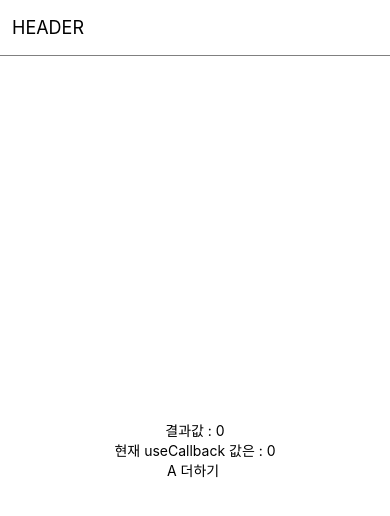
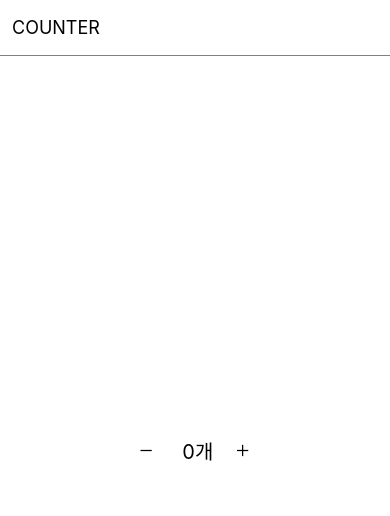
Before and after one commit to s2s2hyun/react_native_Study, a React Native app: screen /ScreenA in a window 390 px wide. Shown: the top 516 px of the page. Built offline with nearby package versions, Linux system fonts and the light colour scheme.

Commit message:
add native redux study

```diff
--- a/App.js
+++ b/App.js
@@ -14,6 +14,9 @@ import { HeaderWithoutComponent } from "./src/reactnavigation/HeaderWithoutCompo
 import { Header } from "./src/reactnavigation/Header/Header";
 import { HookTestComponent } from "./src/commonComponents/useHook/HookTestComponent";
 import { useState, useCallback } from "react";
+import { CounterScreen } from "./src/commonComponents/redux/screens/CounterScreen";
+import { Provider } from "react-redux";
+import store from "./src/commonComponents/redux/store/store";
 
 export default function App() {
   const [a, setA] = useState(0);
@@ -25,24 +28,9 @@ export default function App() {
 
   return (
     <SafeAreaProvider>
-      <View style={styles.container}>
-        <Header>
-          <Header.Title title="HEADER"></Header.Title>
-        </Header>
-        <View
-          style={{ alignItems: "center", justifyContent: "center", flex: 1 }}>
-          <HookTestComponent a={a} b={b} />
-
-          <Typography>현재 useCallback 값은 : {doSum()}</Typography>
-
-          <Button
-            onPress={() => {
-              console.log("press"), setA(a + 1);
-            }}>
-            <Typography>A 더하기 </Typography>
-          </Button>
-        </View>
-      </View>
+      <Provider store={store}>
+        <CounterScreen />
+      </Provider>
     </SafeAreaProvider>
   );
 }
--- a/package.json
+++ b/package.json
@@ -28,7 +28,10 @@
     "react-native-iphone-x-helper": "^1.3.1",
     "react-native-modal-datetime-picker": "^17.1.0",
     "react-native-safe-area-context": "4.6.3",
-    "react-native-screens": "~3.22.0"
+    "react-native-screens": "~3.22.0",
+    "react-redux": "^8.1.3",
+    "redux": "^4.2.1",
+    "redux-logger": "^3.0.6"
   },
   "devDependencies": {
     "@babel/core": "^7.20.0"
--- /dev/null
+++ b/src/commonComponents/redux/actions/counter.js
@@ -0,0 +1,15 @@
+export const ADD_COUNT = "ADD_COUNT";
+
+export const DELETE_COUNT = "DELETE_COUNT";
+
+export const addCount = () => {
+  return {
+    type: ADD_COUNT,
+  };
+};
+
+export const deleteCount = () => {
+  return {
+    type: DELETE_COUNT,
+  };
+};
--- /dev/null
+++ b/src/commonComponents/redux/reducer/count.js
@@ -0,0 +1,24 @@
+import { ADD_COUNT, DELETE_COUNT } from "../actions/counter";
+
+export const initialState = {
+  count: 0,
+};
+
+export const countReducer = (state = initialState, action) => {
+  switch (action.type) {
+    case ADD_COUNT:
+      return {
+        ...state,
+        count: state.count + 1,
+      };
+    case DELETE_COUNT:
+      return {
+        ...state,
+        count: state.count - 1,
+      };
+  }
+
+  return {
+    ...state,
+  };
+};
--- /dev/null
+++ b/src/commonComponents/redux/screens/CounterScreen.js
@@ -0,0 +1,64 @@
+import React, { useCallback, useState } from "react";
+import { View } from "react-native";
+import { Header } from "../../../reactnavigation/Header/Header";
+import { Button } from "../../Button";
+import { Icon } from "../../Icons";
+import { Spacer } from "../../Spacer";
+import { Typography } from "../../Typography";
+import { useDispatch, useSelector } from "react-redux";
+import { addCount, deleteCount } from "../actions/counter";
+
+export const CounterScreen = (props) => {
+  //   const [value, setValue] = useState(0);
+
+  const dispatch = useDispatch();
+
+  const value = useSelector((state) => state.count.count);
+
+  const onPressMinus = useCallback(() => {
+    // setValue((value) => value - 1);
+    dispatch(deleteCount());
+  }, []);
+
+  const onPressPlus = useCallback(() => {
+    // setValue((value) => value + 1);
+    dispatch(addCount());
+  }, []);
+
+  return (
+    <View style={{ flex: 1 }}>
+      <Header>
+        <Header.Title title="COUNTER"></Header.Title>
+      </Header>
+      <View
+        style={{
+          flex: 1,
+          alignItems: "center",
+          justifyContent: "center",
+        }}>
+        <View
+          style={{
+            flexDirection: "row",
+            alignItems: "center",
+            justifyContent: "center",
+          }}>
+          <Button
+            paddingHorizontal={4}
+            paddingVertical={4}
+            onPress={onPressMinus}>
+            <Icon name="remove" size={20} color="black" />
+          </Button>
+          <Spacer horizontal space={20} />
+          <Typography fontSize={20}> {`${value}개`}</Typography>
+          <Spacer horizontal space={20} />
+          <Button
+            paddingHorizontal={4}
+            paddingVertical={4}
+            onPress={onPressPlus}>
+            <Icon name="add" size={20} color="black" />
+          </Button>
+        </View>
+      </View>
+    </View>
+  );
+};
--- /dev/null
+++ b/src/commonComponents/redux/store/store.js
@@ -0,0 +1,12 @@
+import { applyMiddleware, combineReducers, createStore } from "redux";
+import { countReducer } from "../reducer/count";
+
+import logger from "redux-logger";
+
+const rootReducer = combineReducers({
+  count: countReducer,
+});
+
+const store = createStore(rootReducer, applyMiddleware(logger));
+
+export default store;
```
Also changed, not shown: 1 other file (tests, documents, lock files or other folders).
